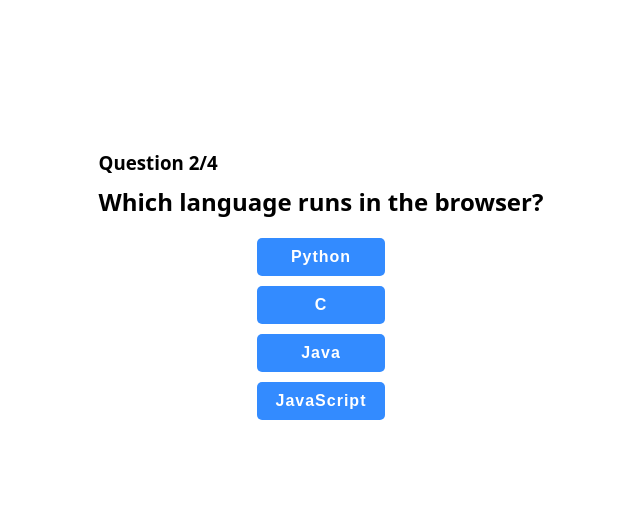
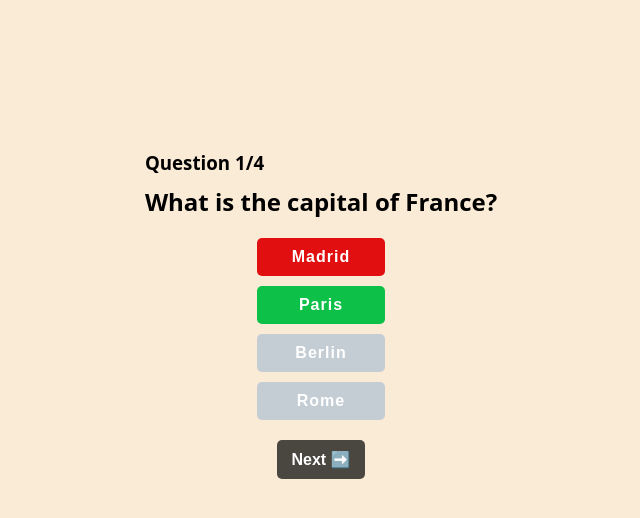
Before and after one commit to AryanPatel1918/quiz-app-react, a React (Vite) app: page / in a window 1280 px wide. Both pictures are taken after a click on the button "Madrid". Shown: the top 518 px of the page, without its empty margins (319-959 px from the left). Built offline with nearby package versions, Linux system fonts and the light colour scheme.

Commit message:
Add functionality to see if selected answer is right or wrong and added confetti if score > 70%

```diff
--- a/package.json
+++ b/package.json
@@ -11,7 +11,9 @@
   },
   "dependencies": {
     "react": "^19.1.0",
-    "react-dom": "^19.1.0"
+    "react-confetti": "^6.4.0",
+    "react-dom": "^19.1.0",
+    "react-use": "^17.6.0"
   },
   "devDependencies": {
     "@eslint/js": "^9.29.0",
--- a/src/App.jsx
+++ b/src/App.jsx
@@ -1,18 +1,28 @@
 import { useState, useRef } from 'react'
 import questionsData from './questionsData'
+import Confetti from 'react-confetti'
+import { useWindowSize } from 'react-use'
 
 export default function App() {
 
   const [questionIndex, setQuestionIndex] = useState(0)
+  const [selected, setSelected] = useState("")
   const correctAnswers = useRef(0)
+  const { width, height } = useWindowSize()
 
-  function checkAnswer(choice) {
-    if (questionsData[questionIndex].answer === choice) {
-      correctAnswers.current++
+  function clickOption(option) {
+    if (!selected) {
+      setSelected(option)
+      if (questionsData[questionIndex].answer === option) {
+        correctAnswers.current++
+      }
     }
-    setQuestionIndex(prev => prev + 1)
   }
 
+  function nextQuestion() {
+    setSelected("")
+    setQuestionIndex(index => index + 1)
+  }
 
   return (
     questionIndex < questionsData.length ? (
@@ -20,13 +30,49 @@ export default function App() {
         <h3>Question {questionIndex + 1}/{questionsData.length}</h3>
         <h2>{questionsData[questionIndex].question}</h2>
         <div className="options-container">
-          {questionsData[questionIndex].options.map(option =>
-            <button onClick={() => checkAnswer(option)}>{option}</button>
+          {questionsData[questionIndex].options.map((option, index) =>
+            <button
+              style={{
+                backgroundColor: selected
+                  ? option === questionsData[questionIndex].answer
+                    ? "hsl(140, 88.40%, 40%)"
+                    : option === selected
+                    ? "hsl(0, 87.40%, 47%)"
+                    : ""
+                  : ""
+              }}
+              key={index}
+              onClick={() => clickOption(option)}
+              disabled={!!selected}
+            >
+              {option}
+            </button>
           )}
         </div>
+
+        {!!selected &&
+          <button
+            className="next-btn"
+            onClick={nextQuestion}
+            >
+              {questionIndex < questionsData.length - 1 ? "Next ➡️" : "See score"}
+          </button>
+        }
       </div>
     ) : (
-      <h2>Your Score: {correctAnswers.current}/{questionsData.length}</h2>
+      <>
+        <h2 style={{ marginTop: "50px"}}>
+          Your Score: <span style={{ color: (correctAnswers.current / questionsData.length) > 0.7 ? "hsl(140, 88.40%, 40%)" : "hsl(0, 87.40%, 47%)" }}>{correctAnswers.current} / {questionsData.length}</span>
+        </h2>
+        {(correctAnswers.current / questionsData.length > 0.7) &&
+          <Confetti
+            width={width}
+            height={height}
+            numberOfPieces={300}
+            gravity={0.2}
+          />
+        }
+      </>
     )
 
   )
--- a/src/index.css
+++ b/src/index.css
@@ -10,10 +10,24 @@ body {
     justify-content: center;
     padding-top: 150px;
     font-family: system-ui, sans-serif;
+    background-color: #faebd7;
+}
+
+.app-container {
+    max-width: 500px;
+    display: flex;
+    flex-direction: column;
+    align-items: center;
 }
 
 .app-container > h3 {
     margin-bottom: 10px;
+    align-self: flex-start;
+}
+
+.app-container > h2 {
+    max-width: 100%;
+    word-wrap: break-word;
 }
 
 .options-container {
@@ -26,7 +40,6 @@ body {
 
 .options-container > button {
     min-width: 8rem;
-    white-space: nowrap;
     padding: 10px 16px;
     font-family: Arial;
     font-size: 1rem;
@@ -43,3 +56,25 @@ body {
 .options-container > button:hover {
     background-color: hsl(214, 100%, 45%);
 }
+
+.options-container > button:disabled {
+    background-color: hsl(210, 15%, 80%);
+    cursor: not-allowed;
+}
+
+.next-btn {
+    padding: 10px 14px;
+    font-family: Arial;
+    font-size: 1rem;
+    font-weight: 600;
+    background-color: rgba(0, 0, 0, 0.7);
+    transition: background-color 0.3s ease;
+    color: white;
+    border: none;
+    border-radius: 5px;
+    cursor: pointer;
+}
+
+.next-btn:hover {
+    background-color: black;
+}
```
Also changed, not shown: 1 other file (tests, documents, lock files or other folders).
